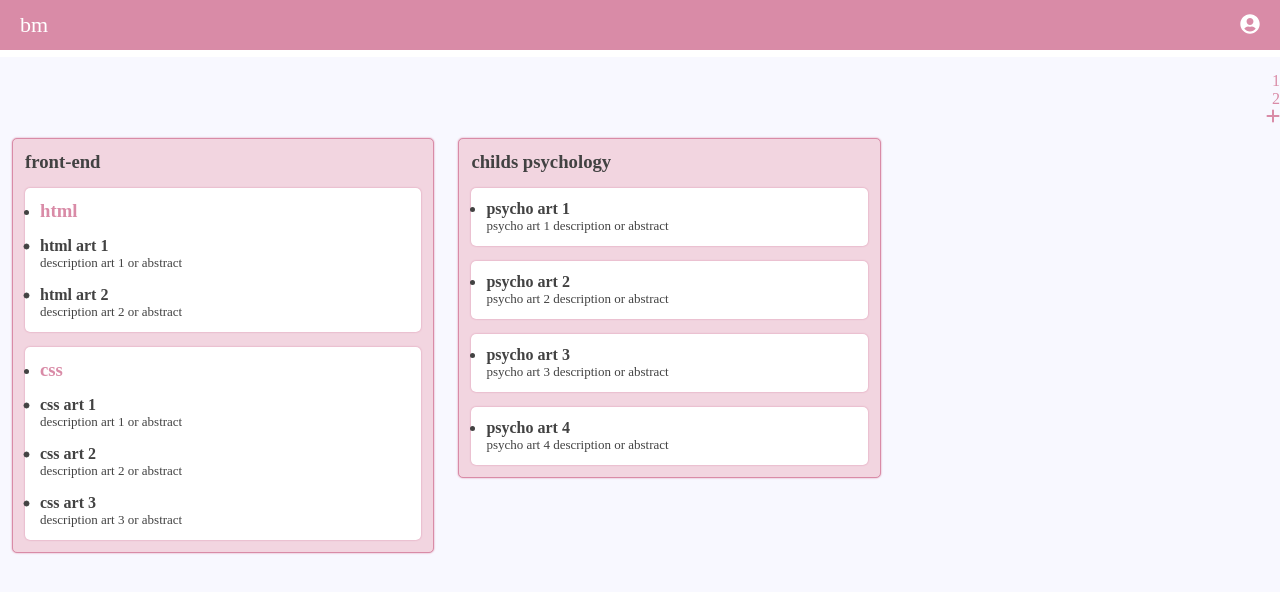
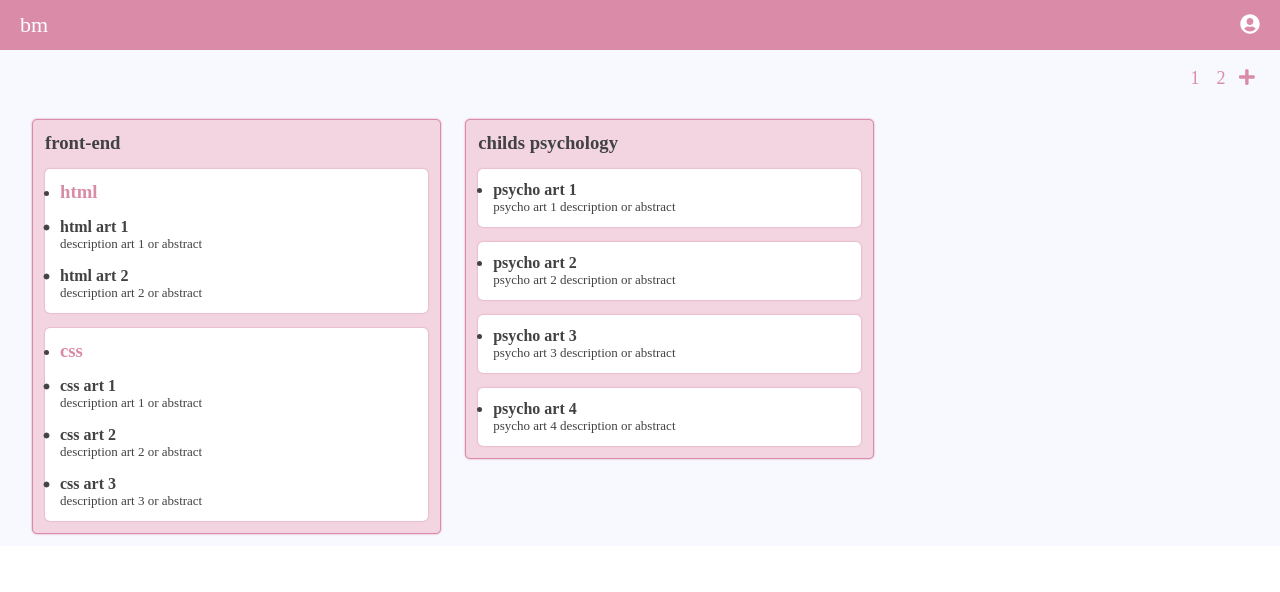
Before and after one commit to marcjnn/be-my-bookmark, a React (Create React App) app: page / in a window 1280 px wide. Shown: the top 592 px of the page. Built offline with nearby package versions, Linux system fonts and the light colour scheme.

Commit message:
update style in sub-menu in main

```diff
--- a/src/components/Main.js
+++ b/src/components/Main.js
@@ -1,95 +1,105 @@
 import "./Main.scss";
 
+import { FontAwesomeIcon } from "@fortawesome/react-fontawesome";
+import { faPlus } from "@fortawesome/free-solid-svg-icons";
+
 const Main = () => {
+  const plusIcon = <FontAwesomeIcon icon={faPlus} />;
   return (
-    <main class="personalMain">
-      <nav class="subMenu column">
-        <ul class="navBar">
-          <li>1</li>
-          <li>2</li>
-          <li>
-            <i class="fas fa-plus"></i>
-          </li>
+    <main className="main">
+      <nav className="main__menu">
+        <ul className="menu">
+          <li className="menu__item">1</li>
+          <li className="menu__item">2</li>
+          <li className="menu__item">{plusIcon}</li>
         </ul>
       </nav>
-      <section class="boards column">
-        <div class="newBoard">
-          <h3 class="boardName">front-end</h3>
-          <ul class="boardSection">
+      <section className="boards column">
+        <div className="newBoard">
+          <h3 className="boardName">front-end</h3>
+          <ul className="boardSection">
             <li>
-              <h3 class="boardSectionName">html</h3>
+              <h3 className="boardSectionName">html</h3>
             </li>
             <li>
-              <ul class="bookmarks">
+              <ul className="bookmarks">
                 <li>
-                  <h4 class="bmTitle">html art 1</h4>
-                  <p class="bmDescription">description art 1 or abstract</p>
+                  <h4 className="bmTitle">html art 1</h4>
+                  <p className="bmDescription">description art 1 or abstract</p>
                 </li>
               </ul>
             </li>
             <li>
-              <ul class="bookmarks">
+              <ul className="bookmarks">
                 <li>
-                  <h4 class="bmTitle">html art 2</h4>
-                  <p class="bmDescription">description art 2 or abstract</p>
+                  <h4 className="bmTitle">html art 2</h4>
+                  <p className="bmDescription">description art 2 or abstract</p>
                 </li>
               </ul>
             </li>
           </ul>
-          <ul class="boardSection">
+          <ul className="boardSection">
             <li>
-              <h3 class="boardSectionName">css</h3>
+              <h3 className="boardSectionName">css</h3>
             </li>
             <li>
-              <ul class="bookmarks">
+              <ul className="bookmarks">
                 <li>
-                  <h4 class="bmTitle">css art 1</h4>
-                  <p class="bmDescription">description art 1 or abstract</p>
+                  <h4 className="bmTitle">css art 1</h4>
+                  <p className="bmDescription">description art 1 or abstract</p>
                 </li>
               </ul>
             </li>
             <li>
-              <ul class="bookmarks">
+              <ul className="bookmarks">
                 <li>
-                  <h4 class="bmTitle">css art 2</h4>
-                  <p class="bmDescription">description art 2 or abstract</p>
+                  <h4 className="bmTitle">css art 2</h4>
+                  <p className="bmDescription">description art 2 or abstract</p>
                 </li>
               </ul>
             </li>
             <li>
-              <ul class="bookmarks">
+              <ul className="bookmarks">
                 <li>
-                  <h4 class="bmTitle">css art 3</h4>
-                  <p class="bmDescription">description art 3 or abstract</p>
+                  <h4 className="bmTitle">css art 3</h4>
+                  <p className="bmDescription">description art 3 or abstract</p>
                 </li>
               </ul>
             </li>
           </ul>
         </div>
-        <div class="newBoard">
-          <h3 class="boardName">childs psychology</h3>
-          <ul class="bookmarks">
+        <div className="newBoard">
+          <h3 className="boardName">childs psychology</h3>
+          <ul className="bookmarks">
             <li>
-              <h4 class="bmTitle">psycho art 1</h4>
-              <p class="bmDescription">psycho art 1 description or abstract</p>
+              <h4 className="bmTitle">psycho art 1</h4>
+              <p className="bmDescription">
+                psycho art 1 description or abstract
+              </p>
             </li>
           </ul>
-          <ul class="bookmarks">
+          <ul className="bookmarks">
             <li>
-              <h4 class="bmTitle">psycho art 2</h4>
-              <p class="bmDescription">psycho art 2 description or abstract</p>
+              <h4 className="bmTitle">psycho art 2</h4>
+              <p className="bmDescription">
+                psycho art 2 description or abstract
+              </p>
             </li>
           </ul>
-          <ul class="bookmarks">
+          <ul className="bookmarks">
             <li>
-              <h4 class="bmTitle">psycho art 3</h4>
-              <p class="bmDescription">psycho art 3 description or abstract</p>
+              <h4 className="bmTitle">psycho art 3</h4>
+              <p className="bmDescription">
+                psycho art 3 description or abstract
+              </p>
             </li>
           </ul>
-          <ul class="bookmarks">
+          <ul className="bookmarks">
             <li>
-              <h4 class="bmTitle">psycho art 4</h4>
-              <p class="bmDescription">psycho art 4 description or abstract</p>
+              <h4 className="bmTitle">psycho art 4</h4>
+              <p className="bmDescription">
+                psycho art 4 description or abstract
+              </p>
             </li>
           </ul>
         </div>
--- a/src/components/Main.scss
+++ b/src/components/Main.scss
@@ -1,4 +1,30 @@
 @import "../style/reset.scss";
+
+.main {
+  background-color: #f8f8ff;
+  // margin-top: 50px;
+  padding: 50px 20px 0px;
+  &__menu {
+    margin: 15px 0;
+    text-align: right;
+  }
+  .menu {
+    list-style-type: none;
+    display: inline-flex;
+    text-align: center;
+    &__item {
+      width: 26px;
+      padding: 3px 5px;
+      color: #d98ba7;
+      font-size: 18px;
+      font-weight: 200;
+      &:hover {
+        background-color: #f2d5e0;
+        border-radius: 8px;
+      }
+    }
+  }
+}
 
 .subMenu {
   /* width: 100%; */
@@ -18,10 +44,9 @@
 /* MAIN - section */
 
 .personalMain {
-  background-color: #f8f8ff;
   width: 100vw;
   min-height: 100vh;
-  margin-top: 57px;
+
   /* display: flex;
   flex-wrap: wrap;
   justify-content: center; */
```
